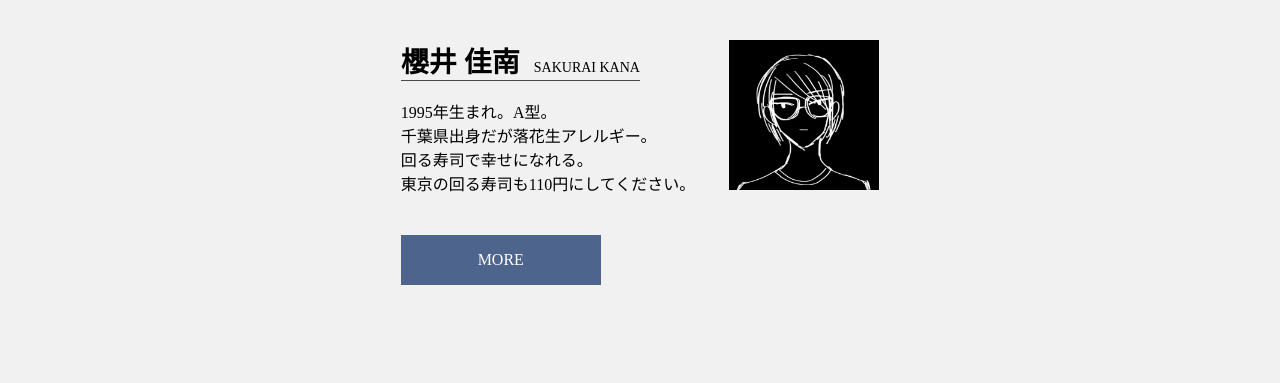
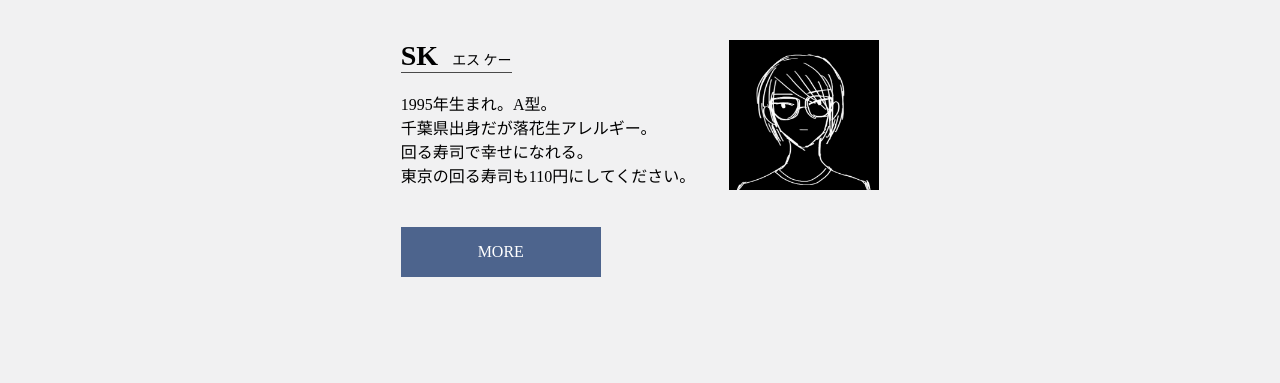
Before and after one commit to Webcre0801/test_PF, a plain HTML site: page index.html in a window 1280 px wide. Shown: the part 417-800 px from the top of the page. Drawn offline with nearby package versions, Linux system fonts and the light colour scheme.

Commit message:
Update index.html

```diff
--- a/index.html
+++ b/index.html
@@ -59,8 +59,8 @@
 				<div class="self-introdcution">
 				<img src="./img/about/profpic.jpg" class="profpic_sp" alt="profpic_sp"> <!-- SP -->
 					<div class="name">
-						<p class="name_ja">櫻井&nbsp;佳南</p>
-						<p class="name_eng">SAKURAI&nbsp;KANA</p>
+						<p class="name_ja">SK</p>
+						<p class="name_eng">エス&nbsp;ケー</p>
 					</div>
 						<p>
 						1995年生まれ。A型。<br>
@@ -144,7 +144,7 @@
 	</main>
 
 	<footer>
-		<p class="copyright">©&nbsp;2020&nbsp;SAKURAI&nbsp;KANA</p>
+		<p class="copyright">©&nbsp;2020&nbsp;SK</p>
 	</footer>
 
 	<!-- start animation -->
```
